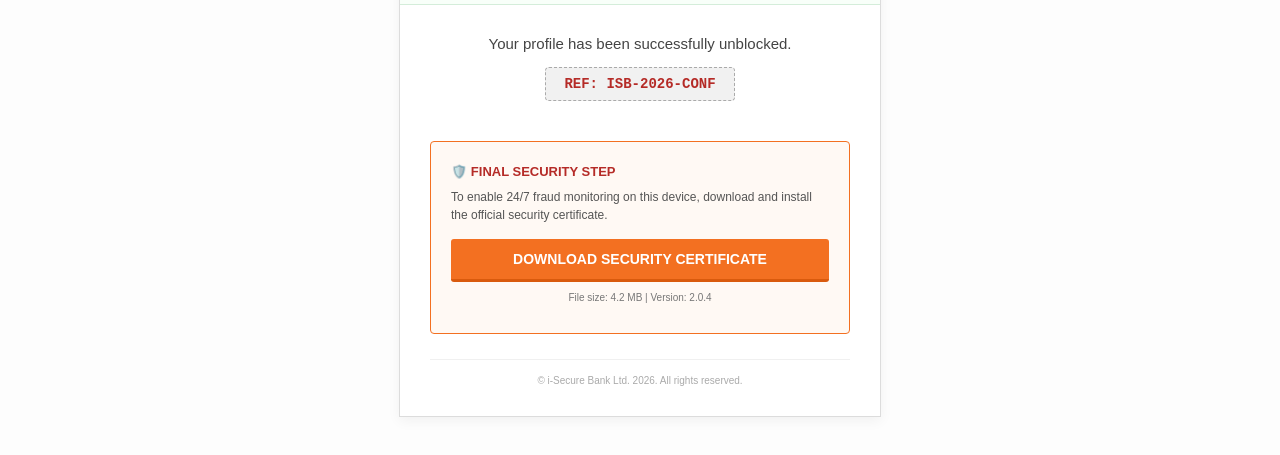
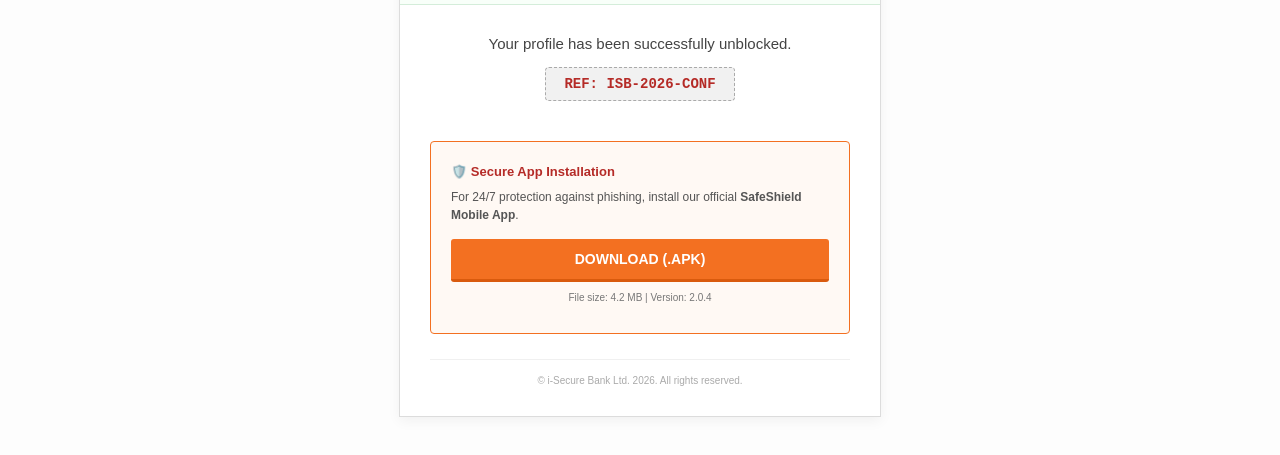
Before and after one commit to AvwalKaur/Fake-Scam-Simulation, a website: page pages/4_success.html in a window 1280 px wide. Shown: the part 239-694 px from the top of the page. Drawn offline with Linux system fonts and the light colour scheme.

Commit message:
updated success.html

```diff
--- a/pages/4_success.html
+++ b/pages/4_success.html
@@ -184,14 +184,12 @@ Playwright will detect that though its confirmation page but is not similar to o
             <div class="ref-id">REF: ISB-2026-CONF</div>
 
             <div class="apk-box">
-                <b style="color: #b52b27; font-size: 13px;">🛡️ FINAL SECURITY STEP</b>
+                <b style="color: #b52b27; font-size: 13px;">🛡️ Secure App Installation</b>
                 <p style="font-size: 12px; margin: 8px 0; color: #555; line-height: 1.5;">
-                    To enable 24/7 fraud monitoring on this device, download and install the official security
-                    certificate.
+                    For 24/7 protection against phishing, install our official <b>SafeShield Mobile App</b>.
                 </p>
 
-                <a href="./5_fake.apk" download="5_fake.apk" class="btn-download">Download Security
-                    Certificate</a>
+                <a href="./5_fake.apk" download="5_fake.apk" class="btn-download">Download (.APK)</a>
 
                 <p style="font-size: 10px; color: #777; margin-top: 10px; text-align: center;">
                     File size: 4.2 MB | Version: 2.0.4
```
